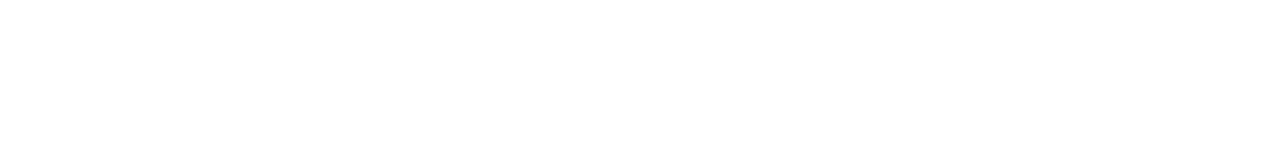
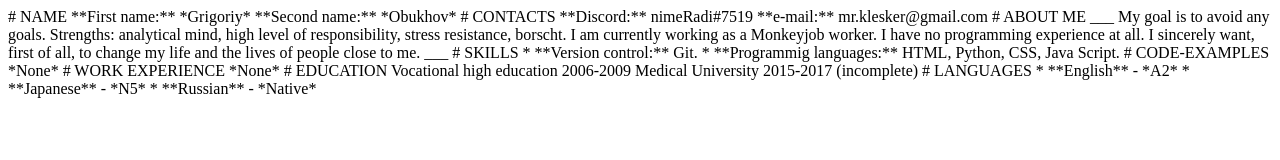
Before and after one commit to nimeRadi/rsschool-cv, a plain HTML site: page index.html in a window 1280 px wide. Drawn offline with Linux system fonts and the light colour scheme.

Commit message:
docs: add text to index.html

```diff
--- a/index.html
+++ b/index.html
@@ -7,6 +7,36 @@
     <title>Document</title>
 </head>
 <body>
+    # NAME
+**First name:** *Grigoriy*
+**Second name:** *Obukhov*
+
+# CONTACTS
+**Discord:** nimeRadi#7519
+**e-mail:** mr.klesker@gmail.com
+
+# ABOUT ME
+___
+My goal is to avoid any goals. Strengths: analytical mind, high level of responsibility, stress resistance, borscht. I am currently working as a Monkeyjob worker. I have no programming experience at all. I sincerely want, first of all, to change my life and the lives of people close to me.
+___
+# SKILLS
+* **Version control:** Git.
+* **Programmig languages:** HTML, Python, CSS, Java Script.
+
+# CODE-EXAMPLES
+*None*
+
+# WORK EXPERIENCE
+*None*
+
+# EDUCATION
+Vocational high education 2006-2009
+Medical University 2015-2017 (incomplete)
+
+# LANGUAGES
+* **English** - *A2*
+* **Japanese** - *N5*
+* **Russian** - *Native*
 
 </body>
 </html>
```
